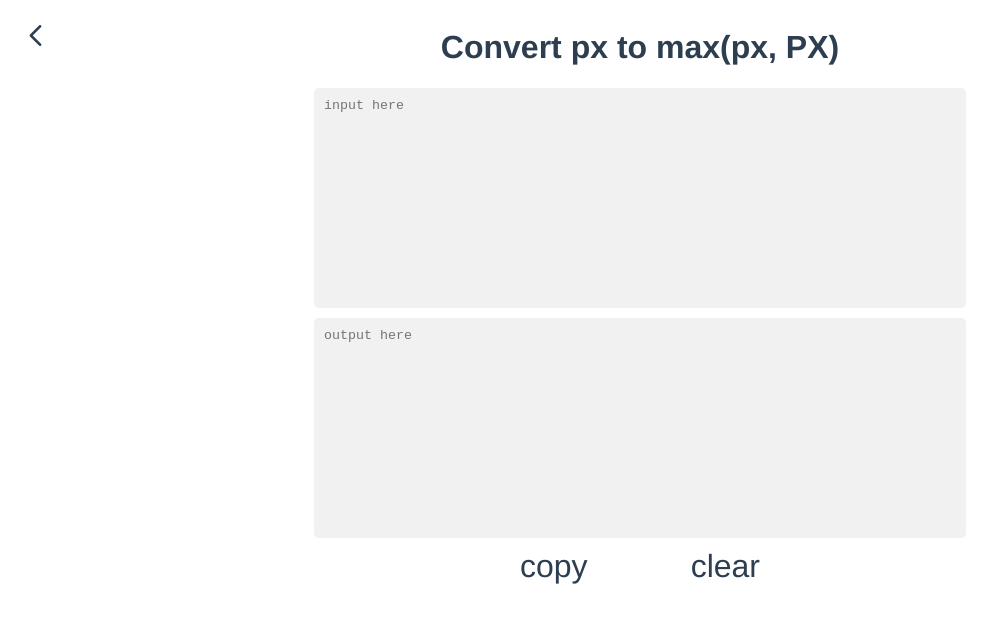
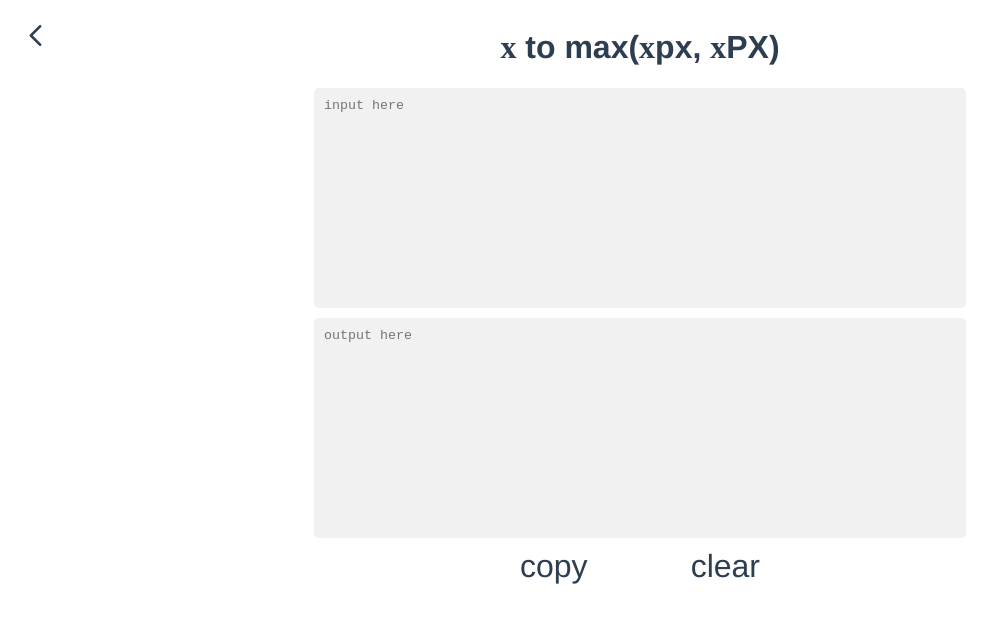
Before and after one commit to Retr0-ll/retr0, a Vue app: page /#/px2PX in a window 1280 px wide. Shown: the top 622 px of the page, without its empty margins (0-1000 px from the left). Built offline with nearby package versions, Linux system fonts and the light colour scheme; what vue-clipboard2 would draw is missing.

Commit message:
feat: px2PX

```diff
--- a/src/components/px2PX.vue
+++ b/src/components/px2PX.vue
@@ -1,7 +1,7 @@
 <template>
   <div class="wrapper">
     <back></back>
-    <h1>Convert px to max(px, PX)</h1>
+    <h1><span>x</span> to max(<span>x</span>px, <span>x</span>PX)</h1>
     <textarea
       class="textarea"
       name="textone"
@@ -100,6 +100,10 @@ export default {
 }
 h1 {
   cursor: default;
+
+  span {
+    font-family: 'Times New Roman', Times, serif;
+  }
 }
 .textarea {
   border: 0;
```
